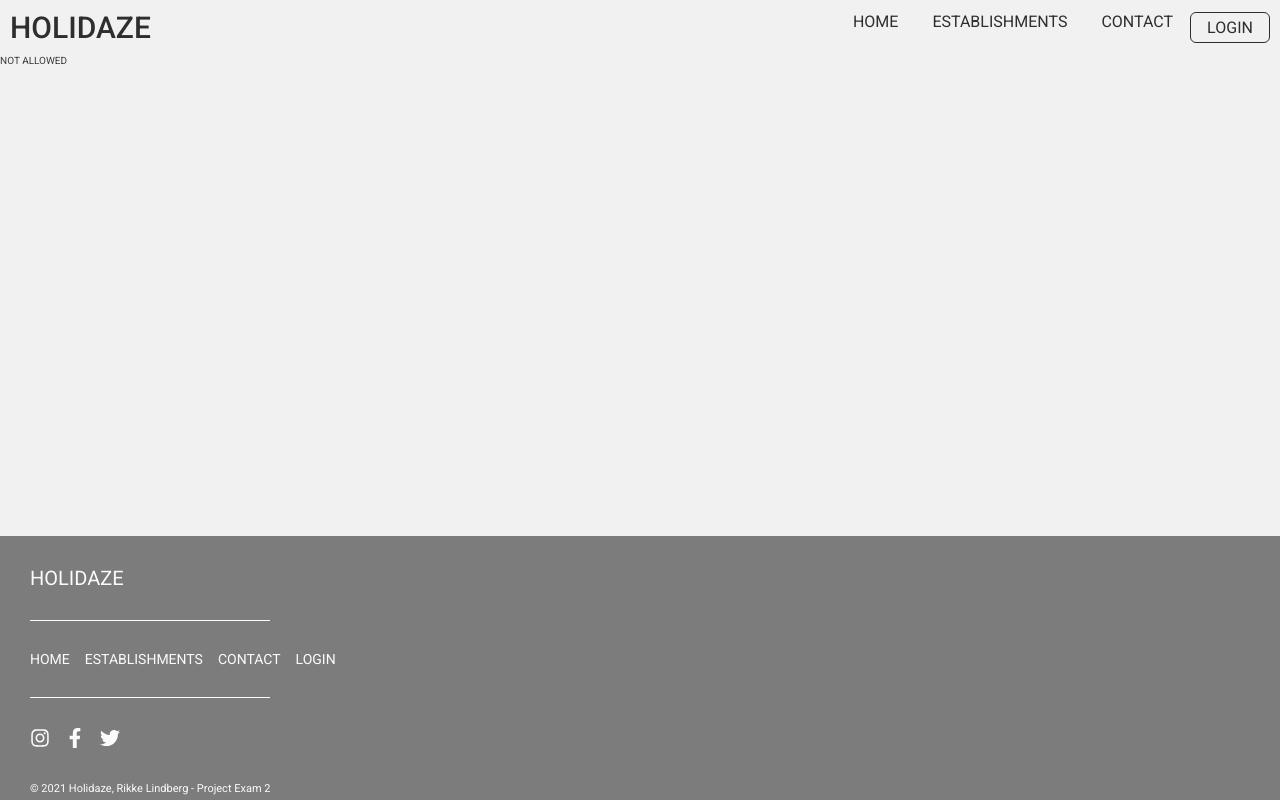
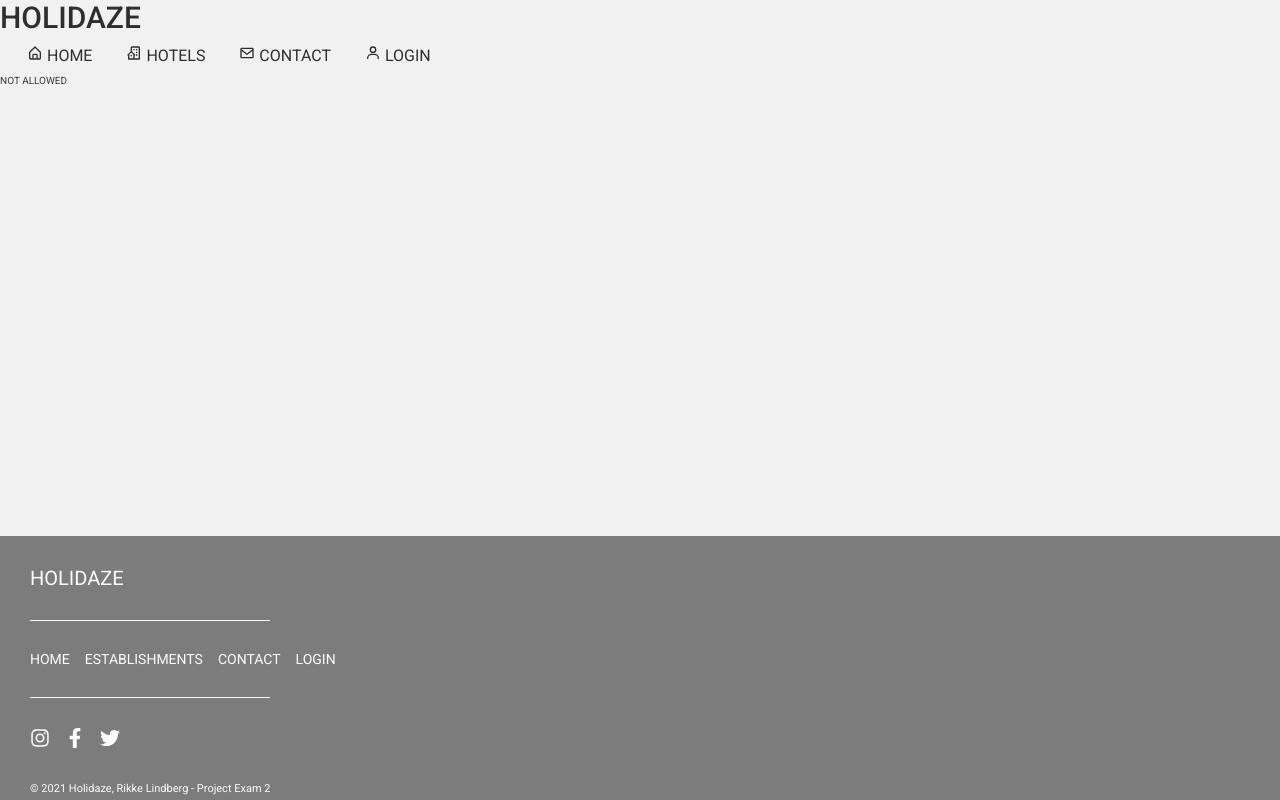
Before and after one commit to Noroff-FEU-Assignments/project-exam-2-RikkeLindberg, a Next.js app: page /admin in a window 1280 px wide. Built offline with nearby package versions, Linux system fonts and the light colour scheme.

Commit message:
remove toggle and change layout

```diff
--- a/components/layout/Navbar.js
+++ b/components/layout/Navbar.js
@@ -1,67 +1,61 @@
-import { useState } from 'react';
-import { useContext } from "react";
-import Link from "next/link";
-import { useRouter } from "next/router";
-import AuthContext from "../../context/AuthContext";
-import styles from './Navbar.module.css';
+import { BiHomeAlt, BiUser, BiBuildingHouse, BiEnvelope } from 'react-icons/bi';
+import { useContext } from 'react'
+import Link from 'next/link'
+import AuthContext from '../../context/AuthContext'
+import styles from './Navbar.module.css'
 
 export default function Navbar() {
-
-    const [toggled, setToggled] = useState(false);
-    const handleToggle = () => {
-       setToggled(!toggled);
-    }
-
-    const [auth, setAuth] = useContext(AuthContext);
-
-    const router = useRouter();
-
-    function logout() {
-        setAuth(null);
-        router.push("/login");
-    }
+    const [auth] = useContext(AuthContext);
 
     return (
+        <>
+            <Link href="/">
+                <a className={styles.logo}>Holidaze</a>
+            </Link>
+
             <nav className={styles.nav}>
-                <Link href="/"><a className={styles.logo}>Holidaze</a></Link>
-
-                <ul className={toggled === false ? styles.list : `${styles.list} ${styles.active}`}>
-                    <li className={styles.item} onClick={() => handleToggle()}>
+                <ul className={styles.list}>
+                    <li className={styles.item}>
                         <Link href="/">
-                            <a className={styles.link}>Home</a>
+                            <a className={styles.link}>
+                                <BiHomeAlt className={styles.icon} /> Home
+                            </a>
                         </Link>
                     </li>
-                    <li className={styles.item} onClick={() => handleToggle()}>
+                    <li className={styles.item}>
                         <Link href="/establishments">
-                            <a className={styles.link}>Establishments</a>
+                            <a className={styles.link}>
+                                <BiBuildingHouse className={styles.icon} /> Hotels
+                            </a>
                         </Link>
                     </li>
-                    <li className={styles.item} onClick={() => handleToggle()}>
+                    <li className={styles.item}>
                         <Link href="/contact">
-                            <a className={styles.link}>Contact</a>
+                            <a className={styles.link}>
+                                <BiEnvelope className={styles.icon} /> Contact
+                            </a>
                         </Link>
                     </li>
 
                     { auth ? (
-                        <li className={styles.item} onClick={() => handleToggle()}>
+                        <li className={styles.item}>
                             <Link href="/admin">
-                                <a className={styles.link}>Admin</a>
+                                <a className={styles.link}>
+                                    <BiUser className={styles.icon} /> Admin
+                                </a>
                             </Link>
-                            <button onClick={logout}>Log out</button>
                         </li>
-                    ) : (   <li className={styles.item} onClick={() => handleToggle()}>
-                                <Link href="/login">
-                                    <a className={styles.btn}>Login</a>
-                                </Link>
-                            </li> )
+                    ) : (
+                        <li className={styles.item}>
+                            <Link href="/login">
+                                <a className={styles.link}>
+                                    <BiUser className={styles.icon} /> Login
+                                </a>
+                            </Link>
+                        </li> )
                     }
                 </ul>
-
-                <button className={toggled === false ? styles.toggle : `${styles.toggle} ${styles.active}`} onClick={() => handleToggle()}>
-                    <span className={styles.bar}></span>
-                    <span className={styles.bar}></span>
-                    <span className={styles.bar}></span>
-                </button>
             </nav>
+        </>
     )
 }
```
